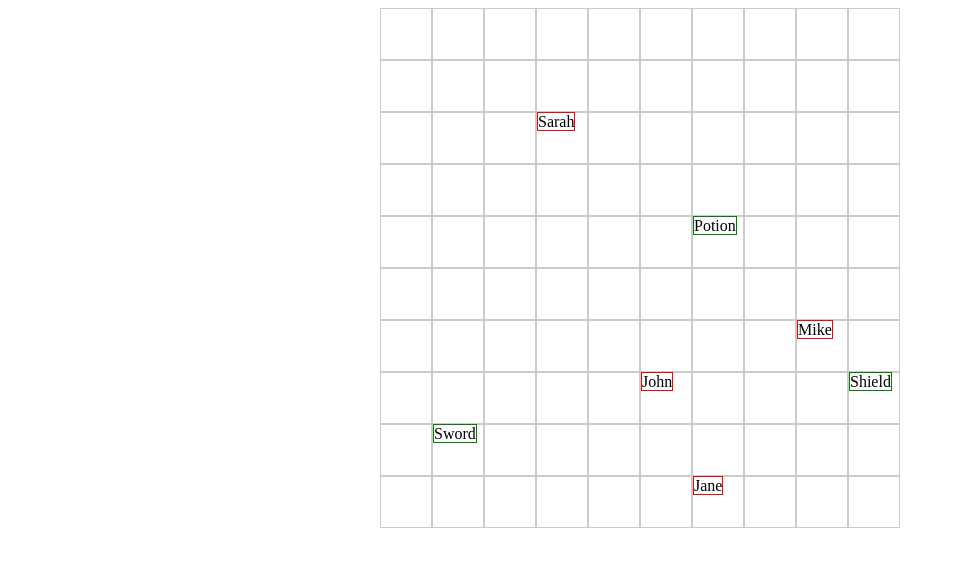
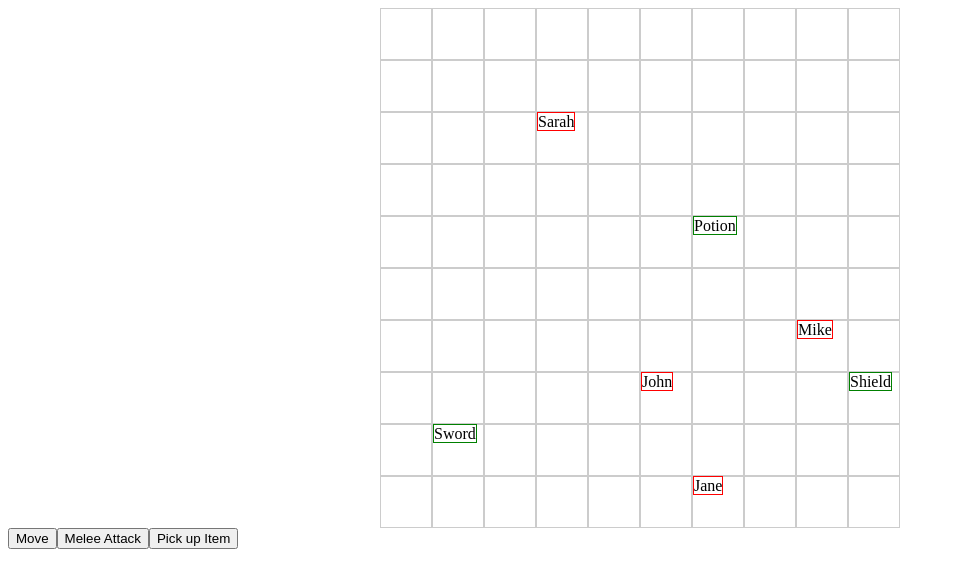
Before and after one commit to NathanArvan/2d-game, an Angular app: page / in a window 1280 px wide. Shown: the top 588 px of the page, without its empty margins (0-955 px from the left). Built offline with nearby package versions, Linux system fonts and the light colour scheme.

Commit message:
code for handling battle actions

```diff
--- a/src/app/components/battle-map-ui/battle-map-ui.component.html
+++ b/src/app/components/battle-map-ui/battle-map-ui.component.html
@@ -7,7 +7,30 @@
       <app-map [characters]="characters()" [items]="items()" [location]="location()"></app-map>
     </div>
 
-    <!-- There will be content for showing the player characters actions -->
+    <div class="action-bar-container">
+      @switch (actionState()) {
+        @case (actionStates.NoSelection) {
+          <div class="action-bar">
+            @for (action of actions; track $index) {
+              <button (click)="selectAction(action)">{{ action.name }}</button>
+            }
+          </div>
+        }
+        @case (actionStates.MoveSelected) {
+          <span>Select a square to move to</span>
+          <button (click)="cancelAction()">Cancel</button>
+        }
+        @case (actionStates.AttackSelected) {
+          <span>Select an enemy to attack</span>
+          <button (click)="cancelAction()">Cancel</button>
+        }
+        @case (actionStates.ItemPickUpSelected) {
+          <span>Select an item to pick up</span>
+          <button (click)="cancelAction()">Cancel</button>
+        }
+      }
+
+    </div>
 
     <!-- There will be content showing information about characters in the combat -->
  </div>
--- a/src/app/components/battle-map-ui/battle-map-ui.component.ts
+++ b/src/app/components/battle-map-ui/battle-map-ui.component.ts
@@ -5,6 +5,7 @@ import { Character } from '../../models/character.model';
 import { Item } from '../../models/item.model';
 import { Location } from '../../models/location.model';
 import { Action, ActionStates } from '../../models/action';
+import { mockActions } from '../../mockData/mockBattleData';
 
 @Component({
   selector: 'app-battle-map-ui',
@@ -20,6 +21,7 @@ export class BattleMapUiComponent implements OnInit {
   location = signal<Location>({ id: 0, name: '', width: 10, height: 10 });
   actionState = signal<ActionStates>(ActionStates.NoSelection);
   actions: Action[] = [];
+  actionStates = ActionStates;
 
   constructor(private gameService: GameService) {
     this.gameService.initializeMockData();
@@ -32,6 +34,7 @@ export class BattleMapUiComponent implements OnInit {
     if (location) {
       this.location.set(location);
     }
+    this.actions = mockActions;
   }
 
   onBattleCellClicked(x: number, y: number): void {
@@ -51,6 +54,10 @@ export class BattleMapUiComponent implements OnInit {
     }
   }
 
+  selectAction(action: Action) {
+    this.actionState.set(action.state);
+  }
+
   moveCharacter() {
 
   }
@@ -61,4 +68,8 @@ export class BattleMapUiComponent implements OnInit {
 
   attackCharacter() {}
 
+  cancelAction() {
+    this.actionState.set(ActionStates.NoSelection);
+  }
+
 }
--- a/src/app/components/map/map.component.html
+++ b/src/app/components/map/map.component.html
@@ -1,9 +1,8 @@
 <div class="map">
     @for (row of grid(); track row; let i = $index ) {
-
         <div class="row">
             @for (cell of row; track cell; let j = $index) {
-                <div class="cell">
+                <div class="cell" (click)="onBattleCellClicked(i,j)">
                     <app-token [token]="getCellContent(i, j)"></app-token>
                 </div>
             }
--- a/src/app/components/map/map.component.ts
+++ b/src/app/components/map/map.component.ts
@@ -55,4 +55,8 @@ export class MapComponent implements OnInit{
   getCellContent(x: number, y: number): Token | null {
     return this.grid()[y][x];
   }
+
+  onBattleCellClicked(x: number, y: number) {
+    this.battleCellClicked.emit({ x, y });
+  }
 }
--- a/src/app/mockData/mockBattleData.ts
+++ b/src/app/mockData/mockBattleData.ts
@@ -62,23 +62,23 @@ export const mockMap: Location = {
     id: 2
 }
 
-export const actions: Action[] =[
+export const mockActions: Action[] =[
     {
         name: "Move",
         cost: 1,
         range: 3,
-        state: ActionStates.MoveSelected
+        state: ActionStates.MoveSelected,
     },
     {
         name: "Melee Attack",
         cost: 1,
         range: 1,
-        state: ActionStates.AttackSelected
+        state: ActionStates.AttackSelected,
     },
     {
         name: "Pick up Item",
         cost: 1,
         range: 1,
-        state: ActionStates.ItemPickUpSelected
+        state: ActionStates.ItemPickUpSelected,
     }
 ];
```
